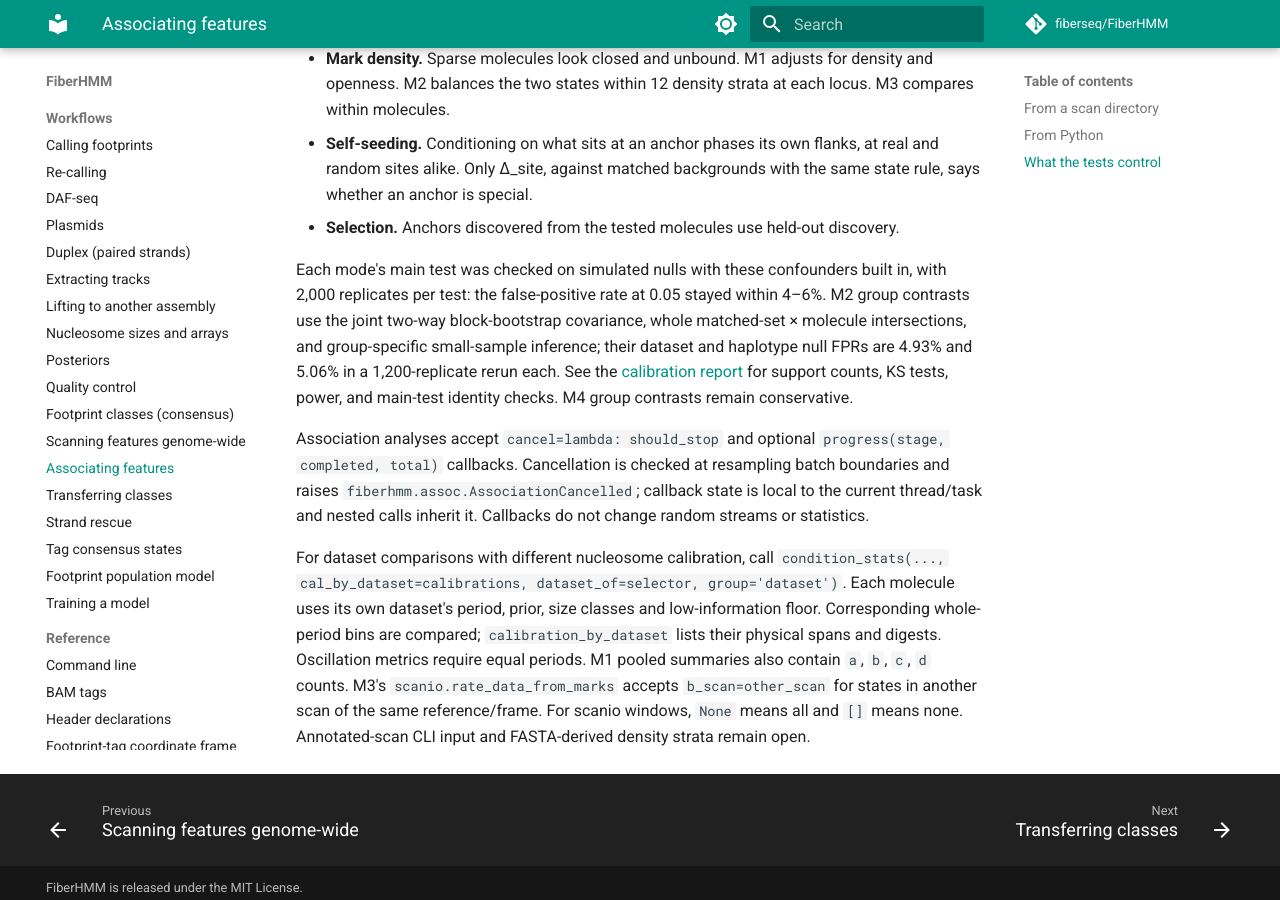
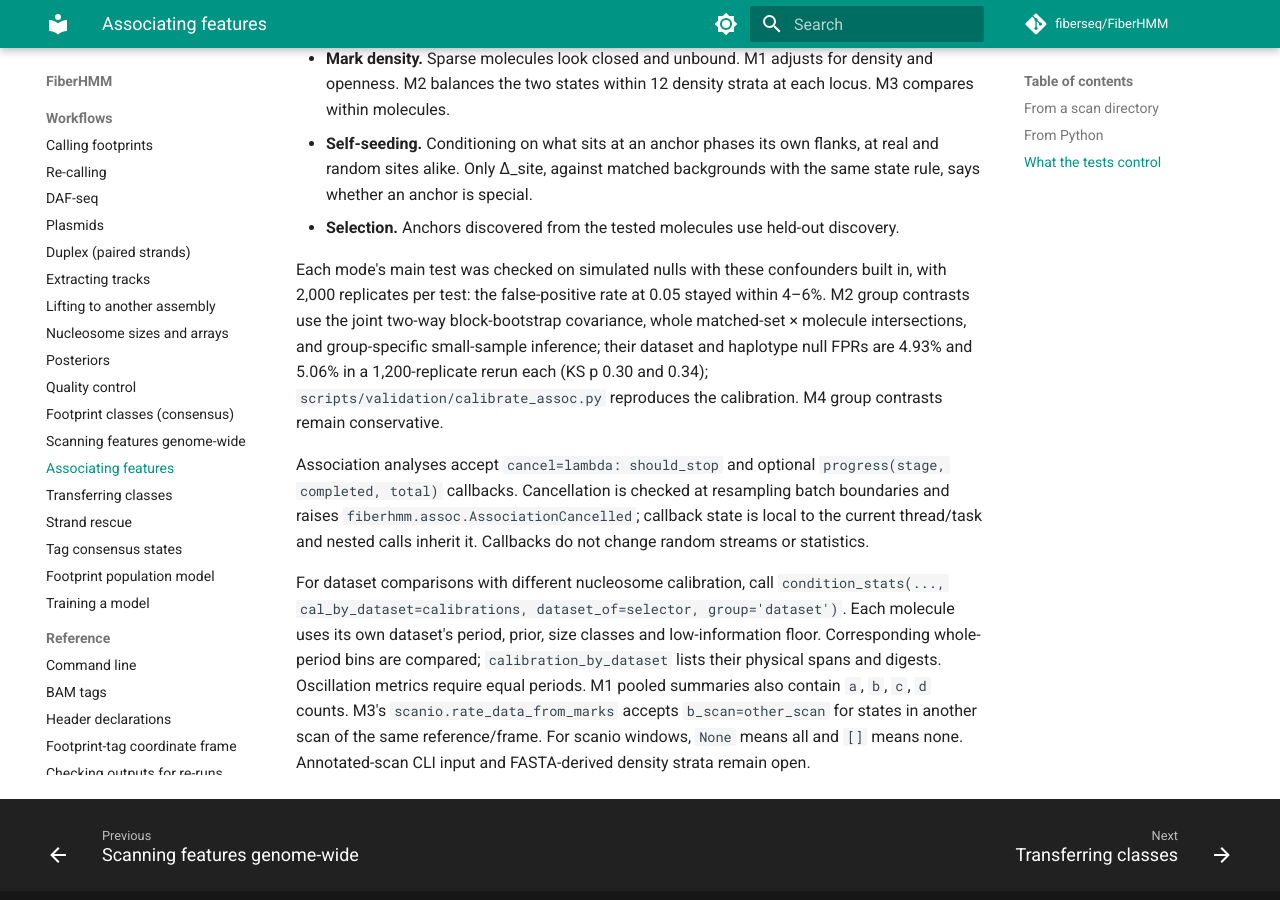
Before and after one commit to fiberseq/FiberHMM, an MkDocs documentation site: the page built from docs/workflows/association.md, in a window 1280 px wide and 900 px high, scrolled down 2081 px. Built offline with MkDocs 1.6.1 and Material for MkDocs 9.7.7, drawn with Linux system fonts in a browser that asks for light colours; comment, search, counter and statistics services are not loaded.

Commit message:
docs: association page states the M2 calibration numbers and the script that reproduces them
Co-Authored-By: Claude Opus 5.5 <noreply@anthropic.com>

```diff
--- a/docs/workflows/association.md
+++ b/docs/workflows/association.md
@@ -77,9 +77,9 @@ Each mode's main test was checked on simulated nulls with these confounders buil
 test: the false-positive rate at 0.05 stayed within 4–6%. M2 group contrasts use
 the joint two-way block-bootstrap covariance, whole matched-set × molecule
 intersections, and group-specific small-sample inference; their dataset and
-haplotype null FPRs are 4.93% and 5.06% in a 1,200-replicate rerun each. See the
-[calibration report](assoc_m2_calibration/README.md) for support counts, KS tests,
-power, and main-test identity checks. M4 group contrasts remain conservative.
+haplotype null FPRs are 4.93% and 5.06% in a 1,200-replicate rerun each (KS p 0.30
+and 0.34); `scripts/validation/calibrate_assoc.py` reproduces the calibration. M4
+group contrasts remain conservative.
 
 
 Association analyses accept `cancel=lambda: should_stop` and optional
```
